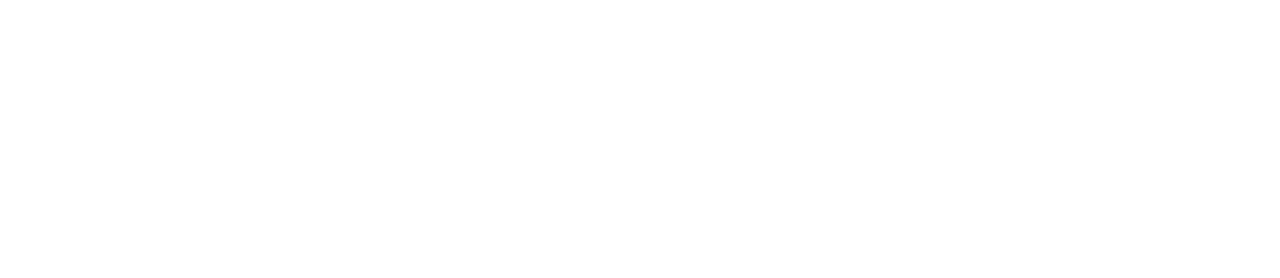
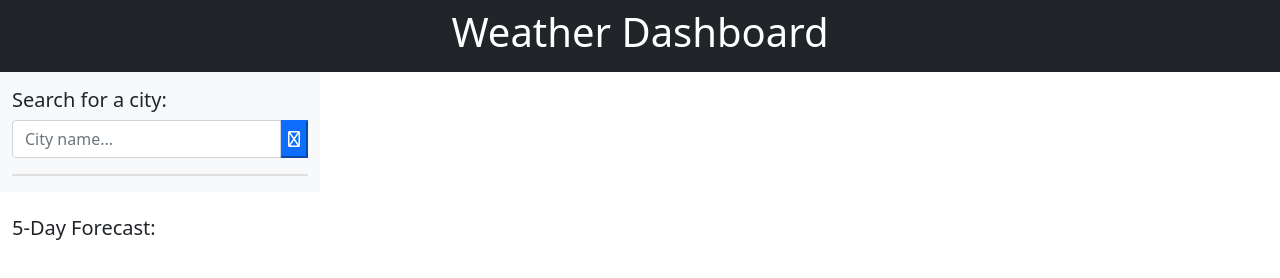
Before and after one commit to williamnrivero/weather-dashboard, a plain HTML site: page index.html in a window 1280 px wide. Drawn offline with nearby package versions, Linux system fonts and the light colour scheme.

Commit message:
updated HTML document

```diff
--- a/index.html
+++ b/index.html
@@ -2,11 +2,82 @@
 <html lang="en">
 <head>
     <meta charset="UTF-8">
-    <meta http-equiv="X-UA-Compatible" content="IE=edge">
     <meta name="viewport" content="width=device-width, initial-scale=1.0">
+    <meta http-equiv="X-UA-Compatible" content="ie=edge">
+    <!-- Font Awesome link-->
+    <script src="https://kit.fontawesome.com/ca89a4b9f5.js" crossorigin="anonymous"></script>
+    <!-- Bootstrap Link-->
+    <!-- CSS only -->
+    <link href="https://cdn.jsdelivr.net/npm/bootstrap@5.0.0-beta3/dist/css/bootstrap.min.css" rel="stylesheet" integrity="sha384-eOJMYsd53ii+scO/bJGFsiCZc+5NDVN2yr8+0RDqr0Ql0h+rP48ckxlpbzKgwra6" crossorigin="anonymous">
+    <!-- My style sheet -->
+    <link rel="stylesheet" href="./assets/css/style.css">
     <title>Weather Dashboard</title>
 </head>
 <body>
 
+    <!-- Main heading -->
+    <div class="bg-dark pt-2 pb-2">
+        <div class="container">
+            <h1 class="text-center text-white">Weather Dashboard</h1>
+        </div>
+    </div>
+    <!-- End Main heading-->
+
+    <!-- Start container -->
+    <div class="container-fluid">
+
+        <!-- Start row -->
+        <div class="row">
+
+            <!--Start Column -->
+            <div class="col-lg-3 bg-light pt-3 pb-3">
+
+                <h5>Search for a city:</h5>
+
+                <!-- Start input group -->
+                <div class="input-group mb-3">
+                    <input id="searhTerm" type="text" class="form-control" placeholder="City name..." class="input-group-append">
+                    <button id="searchBtn" class="btn-primary" type="button" id="button-addon2"><i class="far fa-search"></i></button>
+                </div>
+                <!-- End input group-->
+
+                <!-- Start card -->
+                <div class="card">
+                    <ul class="list-group list-group-flush list">
+                    </ul>
+                </div>
+                <!-- End card -->
+            </div>
+            <!-- End column -->
+
+            <!-- Start column -->
+            <div class="col-lg-9">
+                <div id="currentCity" class="mt-4">
+
+                </div>
+            </div>
+            <!-- End column -->
+        </div>
+        <!-- End row -->
+
+        <!-- Start forecast container -->
+        <div class="mt-4 col-md-12">
+
+            <h5 id="forecastH5" class=mt-3 hide">5-Day Forecast:</h5>
+
+            <!-- Start row -->
+            <div id="forecast" class="row">
+
+
+            </div>
+            <!-- End row -->
+        </div>
+        <!-- End forecast container -->
+    </div>
+    <!-- End container -->
+
+    <script src="https://cdnjs.cloudflare.com/ajax/libs/jquery/3.2.1/jquery.min.js"></script>
+    <script src="./assets/js/script.js"></script>
+
 </body>
 </html>
```
